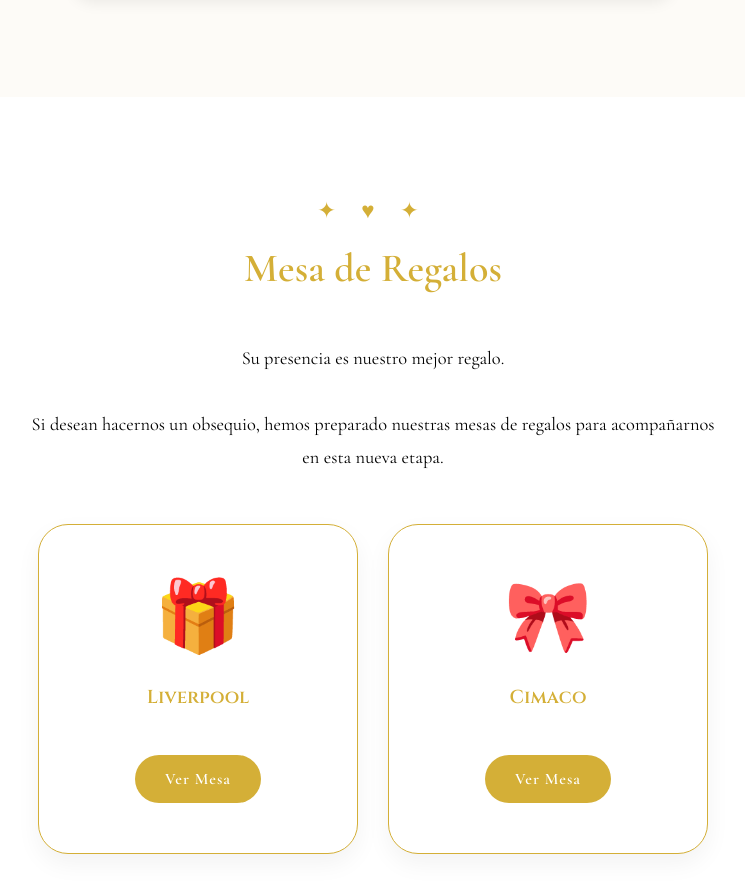
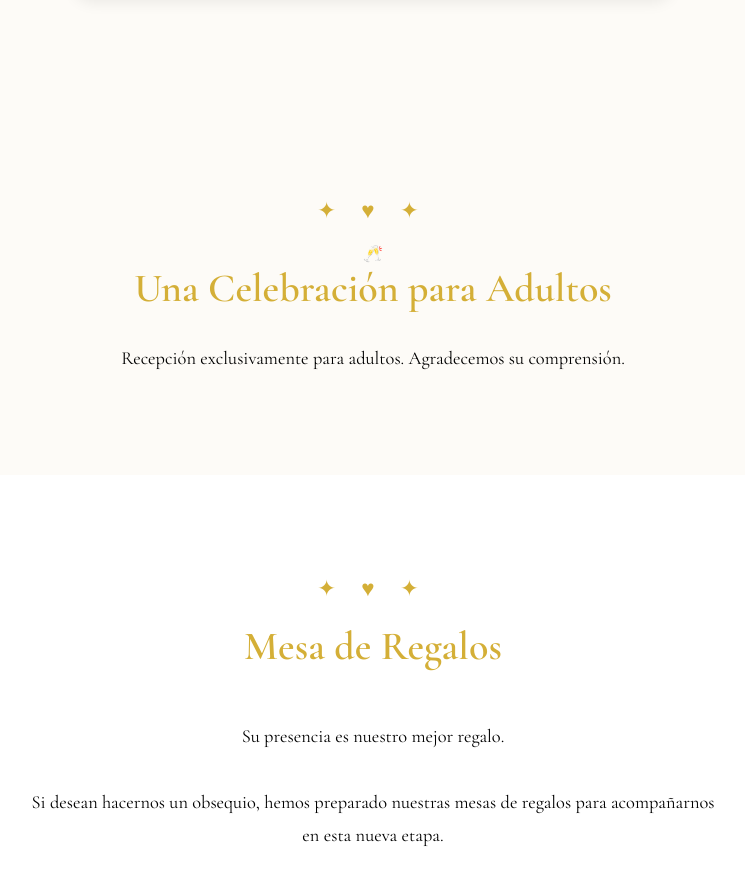
Before and after one commit to Jamontoya90/boda-nataly-jorge, a plain HTML site: page index.html in a window 1280 px wide. Shown: the part 4949-5842 px from the top of the page, without its empty margins (267-1012 px from the left). Drawn offline with nearby package versions, Linux system fonts and the light colour scheme.

Commit message:
Update index.html

```diff
--- a/index.html
+++ b/index.html
@@ -360,6 +360,27 @@ alt="Nataly y Jorge">
 
 </section>
 
+</section>
+
+<section id="adultos">
+
+    <div class="ornament">
+        ✦ ♥ ✦
+    </div>
+
+    <div class="adult-icon">
+    🥂
+    </div>
+
+    <h2>Una Celebración para Adultos</h2>
+
+    <p class="adultos-text">
+
+        Recepción exclusivamente para adultos. Agradecemos su comprensión.
+
+    </p>
+
+</section>
 
 <section id="regalos">
 
```
